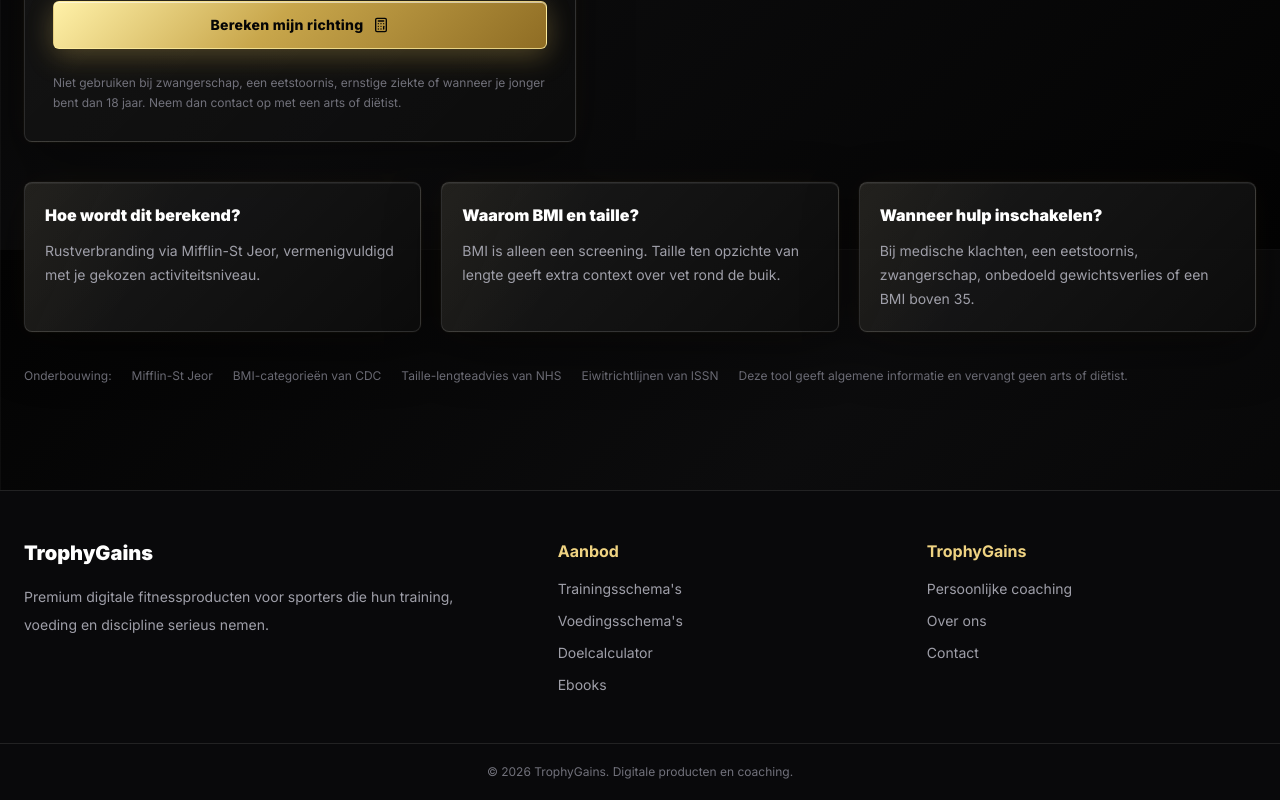
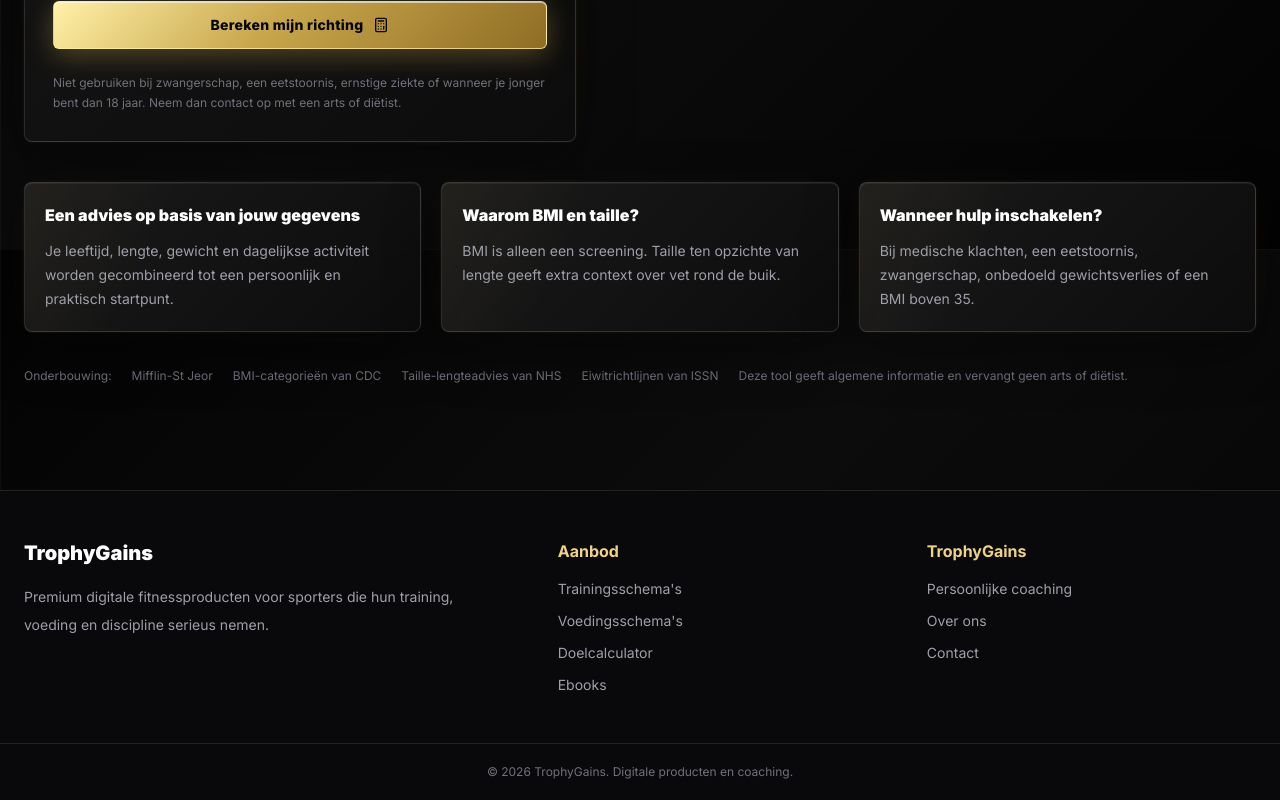
Before and after one commit to kingfreshRLLMN/trophygains, a Next.js app: page /doelcalculator in a window 1280 px wide. Shown: the part 1351-2151 px from the top of the page. Built offline with nearby package versions, Linux system fonts and the light colour scheme; a web font is replaced by a local one.

Commit message:
Simplify calculator explanation

```diff
--- a/app/doelcalculator/page.tsx
+++ b/app/doelcalculator/page.tsx
@@ -22,9 +22,10 @@ export default function GoalCalculatorPage() {
 
           <div className="mt-10 grid gap-5 md:grid-cols-3">
             <div className="premium-card p-5">
-              <h2 className="font-black">Hoe wordt dit berekend?</h2>
+              <h2 className="font-black">Een advies op basis van jouw gegevens</h2>
               <p className="mt-3 text-sm leading-6 text-zinc-400">
-                Rustverbranding via Mifflin-St Jeor, vermenigvuldigd met je gekozen activiteitsniveau.
+                Je leeftijd, lengte, gewicht en dagelijkse activiteit worden gecombineerd tot een persoonlijk en praktisch
+                startpunt.
               </p>
             </div>
             <div className="premium-card p-5">
```
